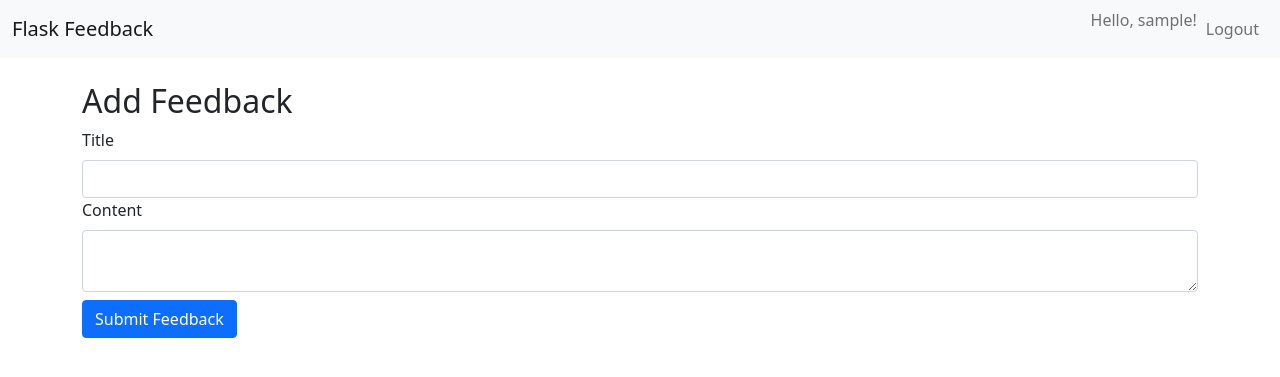
After one commit to Prones94/flask-feedback, a Flask app: a page that uses templates/add_feedback.html in a window 1280 px wide. The commit adds this page. Shown: the top 377 px of the page. Run offline with Flask 3, Linux system fonts and the light colour scheme; the visitor is signed in with stand-in values (Sample User, id 1).

Commit message:
Feedback added to routes and models, user is now able to provide feedback in the profile

```diff
--- a/app.py
+++ b/app.py
@@ -1,7 +1,7 @@
 from flask import Flask, render_template, redirect, url_for, flash, session
 # from flask_bcrypt import Bcrypt
-from forms import RegisterForm, LoginForm
-from models import db, User
+from forms import RegisterForm, LoginForm, FeedbackForm
+from models import db, User, Feedback
 from flask_wtf import CSRFProtect
 from functools import wraps
 
@@ -86,5 +86,26 @@ def logout():
   flash('You have been logged out', 'info')
   return redirect(url_for('register'))
 
+@app.route('/users/<username>/feedback/add', methods=['GET','POST'])
+@login_required
+def add_feedback(username):
+  if 'username' not in session or session['username'] != username:
+    flash("You  are not authorized to add feedback for this user", "danger")
+    return redirect(url_for('login'))
+
+  form = FeedbackForm()
+  if form.validate_on_submit():
+    feedback = Feedback(
+      title=form.title.data,
+      content=form.content.data,
+      username=username
+    )
+    db.session.add(feedback)
+    db.session.commit()
+    flash('Feedback added successfully', 'success')
+    return redirect(url_for('user_profile', username=username))
+
+  return render_template('add_feedback.html', form=form)
+
 if __name__ == '__main__':
   app.run(debug=True)
--- a/forms.py
+++ b/forms.py
@@ -1,5 +1,5 @@
 from flask_wtf import FlaskForm
-from wtforms import StringField, PasswordField
+from wtforms import StringField, PasswordField, TextAreaField
 from wtforms.validators import InputRequired, Length, Email
 
 class RegisterForm(FlaskForm):
@@ -12,3 +12,7 @@ class RegisterForm(FlaskForm):
 class LoginForm(FlaskForm):
   username = StringField('Username', validators=[InputRequired(), Length(max=20)])
   password = PasswordField('Password', validators=[InputRequired()])
+
+class FeedbackForm(FlaskForm):
+    title = StringField('Title', validators=[InputRequired(), Length(max=100)])
+    content = TextAreaField('Content', validators=[InputRequired()])
--- /dev/null
+++ b/templates/add_feedback.html
@@ -0,0 +1,19 @@
+{% extends "base.html" %}
+
+{% block title %}Add Feedback{% endblock %}
+
+{% block content %}
+<h2>Add Feedback</h2>
+<form method="POST">
+  {{form.hidden_tag()}}
+  <div class="form-group">
+    {{ form.title.label(class="form-label") }}
+    {{ form.title(class="form-control") }}
+  </div>
+  <div class="form-group">
+    {{ form.content.label(class="form-label") }}
+    {{ form.content(class="form-control") }}
+  </div>
+  <button type="submit" class="btn btn-primary mt-2">Submit Feedback</button>
+</form>
+{% endblock %}
```
Also changed, not shown: models.py (+24 -14 lines), templates/user_profile.html (+15 -2 lines).
